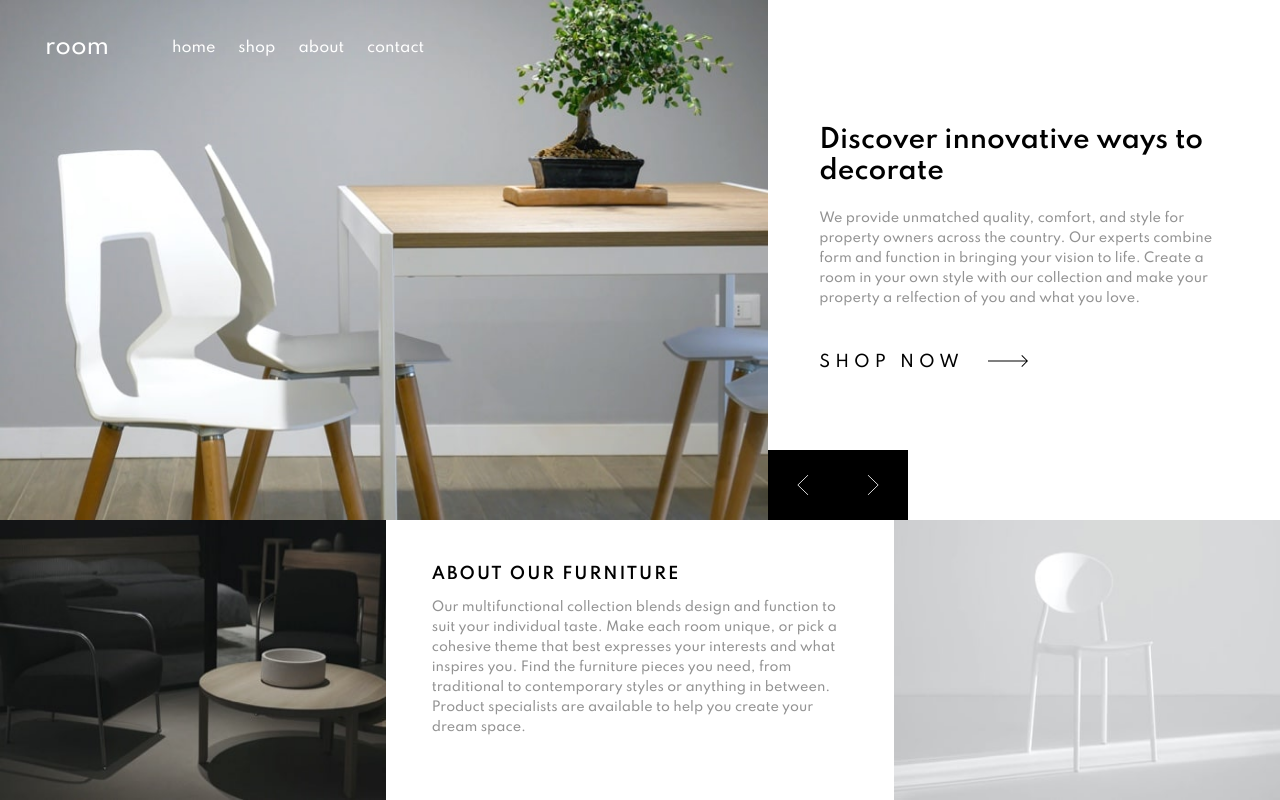
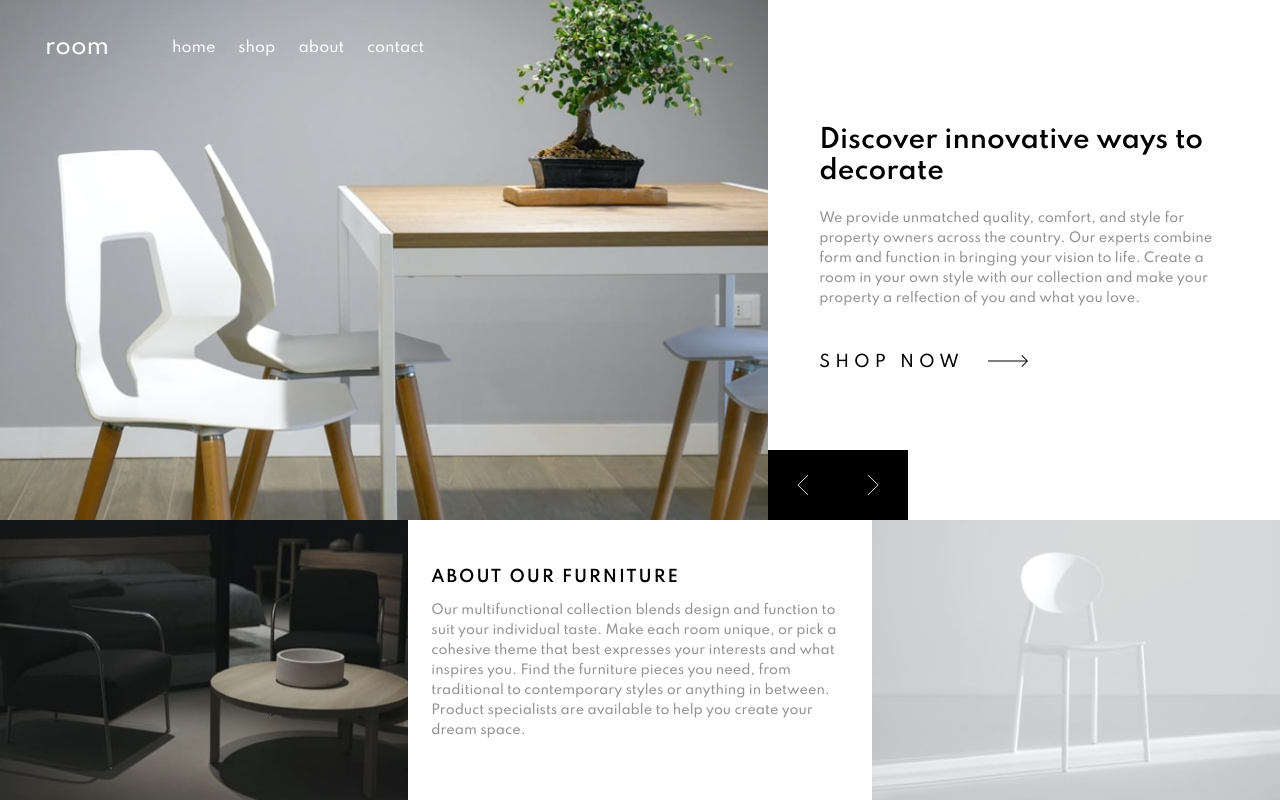
Before and after one commit to r-bota/room-page, a plain HTML site: page index.html in a window 1280 px wide. Drawn offline with Linux system fonts and the light colour scheme.

Commit message:
Styles for text alignment on desktop

```diff
--- a/scss/styles.scss
+++ b/scss/styles.scss
@@ -252,23 +252,25 @@ p {
 }
 
 .about {
+    display: flex;
+    align-items: center;
     width: 50%;
     font-size: 0.8rem;
-    margin: 35px;
-    margin-top: 20px;
+
 
 }
 
 .aboutfurniture {
-    margin-top: 25px;
+    margin: 0;
     letter-spacing: 2px;
     font-size: 1rem;
 }
 
 .desktoptextwrap-about {
 
-    width: 95%;
+    width: 90%;
     margin: auto;
+
 
 }
 
```
Also changed, not shown: css/styles.css, 1 other file.
